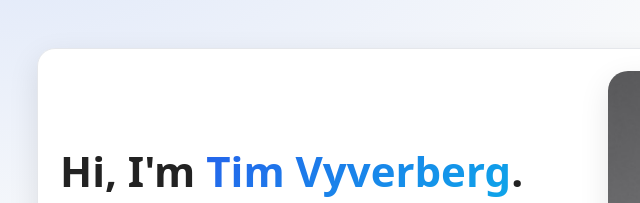
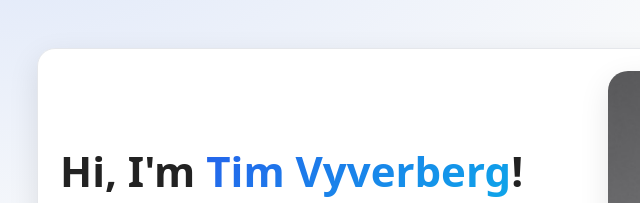
Before and after one commit to timvyve/timvyve.github.io, a plain HTML site: page index.html in a window 1280 px wide. Shown: the top 203 px of the page, 133-773 px from the left. Drawn offline with Linux system fonts and the light colour scheme.

Commit message:
Update index.html

```diff
--- a/index.html
+++ b/index.html
@@ -138,7 +138,7 @@
   <div class="container">
     <section class="hero card">
       <div>
-        <h1>Hi, I'm <span style="background:linear-gradient(135deg,var(--brand),var(--brand-2)); -webkit-background-clip:text; background-clip:text; color:transparent">Tim Vyverberg</span>.</h1>
+        <h1>Hi, I'm <span style="background:linear-gradient(135deg,var(--brand),var(--brand-2)); -webkit-background-clip:text; background-clip:text; color:transparent">Tim Vyverberg</span>!</h1>
         <p class="muted">I am an undergraduate at the University of Notre Dame studying Computer Science with a minor in Engineering Corporate Practice. Scroll on to learn a little more about me and reach out if you want to talk about programming, data science, or just about anything Chicago sports related!</p>
       </div>
       <div>
```
